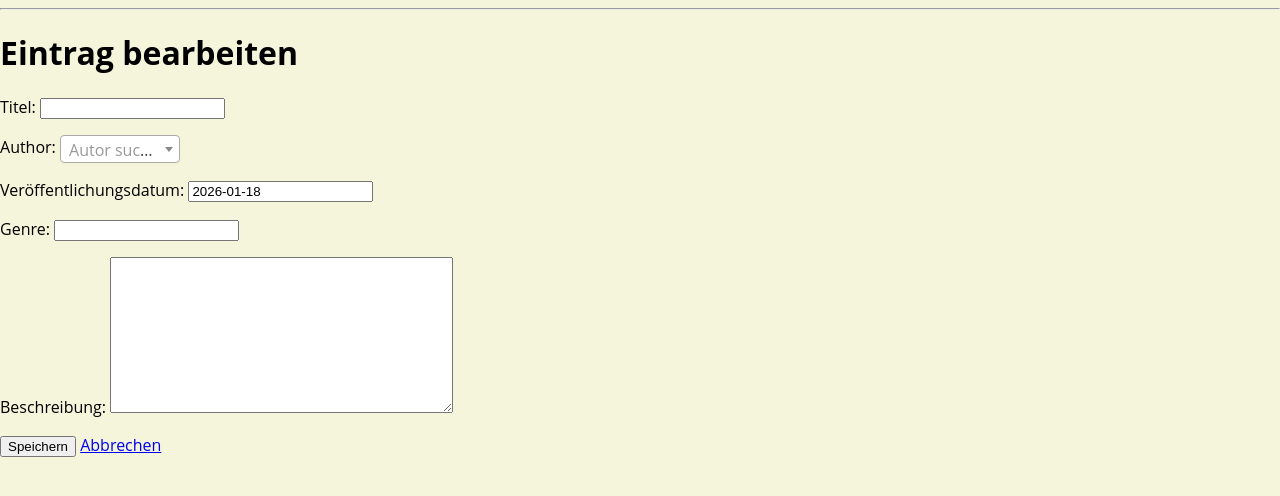
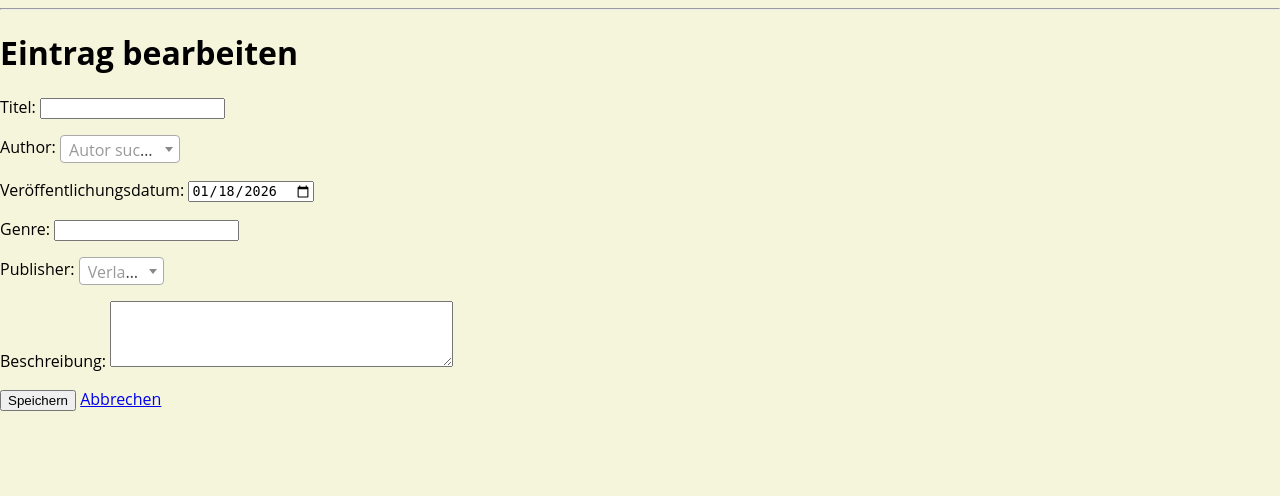
Before and after one commit to JaPeF/09-hausarbeit-fritzsche-roegner, a Django app: page /books/new/ in a window 1280 px wide. Shown: the part 24-520 px from the top of the page. Run offline with Django 5.2, Linux system fonts and the light colour scheme; data comes from the database, SQL or seed files in the repository; both versions use the stored data as it was after the commit; some libraries are stand-ins or nearby versions.

Commit message:
Verknüpfung zwischen büchern und Verlägen

```diff
--- a/bookdb/library/forms.py
+++ b/bookdb/library/forms.py
@@ -4,7 +4,14 @@ from .models import BookItem, Author, Publisher, Review
 class BookItemForm(forms.ModelForm):
     class Meta:
         model = BookItem
-        fields = ["Titel", "Author", "Veröffentlichungsdatum", "Genre", "Beschreibung"]
+        fields = ["Titel", "Author", "Veröffentlichungsdatum", "Genre", "Publisher", "Beschreibung"]
+        widgets = {
+            'Author': forms.Select(),
+            'Publisher': forms.Select(),
+            'Veröffentlichungsdatum': forms.DateInput(attrs={'type': 'date'}),
+            'Genre': forms.TextInput(),
+            'Beschreibung': forms.Textarea(attrs={'rows': 4}),
+        }
 
 class AuthorForm(forms.ModelForm):
     class Meta:
--- a/bookdb/library/models.py
+++ b/bookdb/library/models.py
@@ -18,7 +18,7 @@ class Publisher(models.Model):
     Beschreibung = models.TextField(blank=True)
 
     def __str__(self):
-        return self.name
+        return self.Name
 
 class BookItem(models.Model):
     Titel = models.CharField(max_length=200)
--- a/bookdb/library/templates/library/generic_forms.html
+++ b/bookdb/library/templates/library/generic_forms.html
@@ -20,8 +20,16 @@ Formular - OpenLib
 
 <script>
     $(document).ready(function(){
+
+    <!--Autor Dropdown mit Suche-->
         $('#id_Author').select2({
             placeholder: "Autor suchen...",
+            allowClear: true
+        });
+
+    <!--Publisher Dropdown mit Suche-->
+        $('#id_Publisher').select2({
+            placeholder: "Verlag suchen...",
             allowClear: true
         });
     });
```
Also changed, not shown: bookdb/db.sqlite3.
